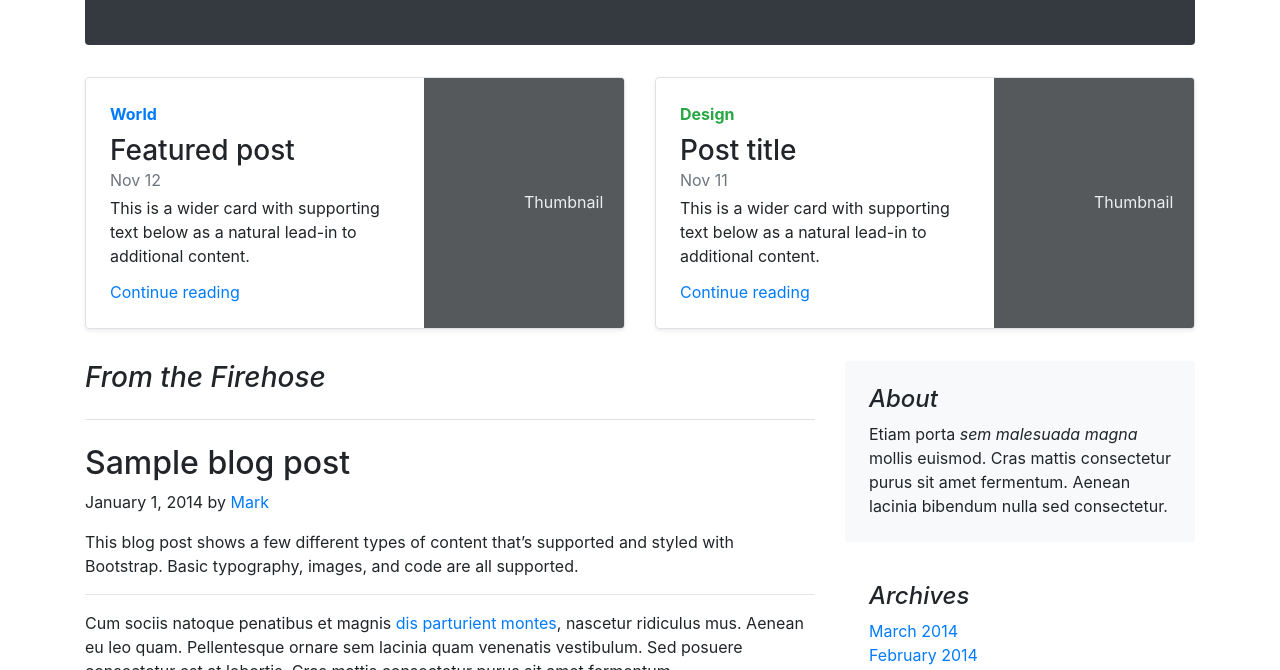
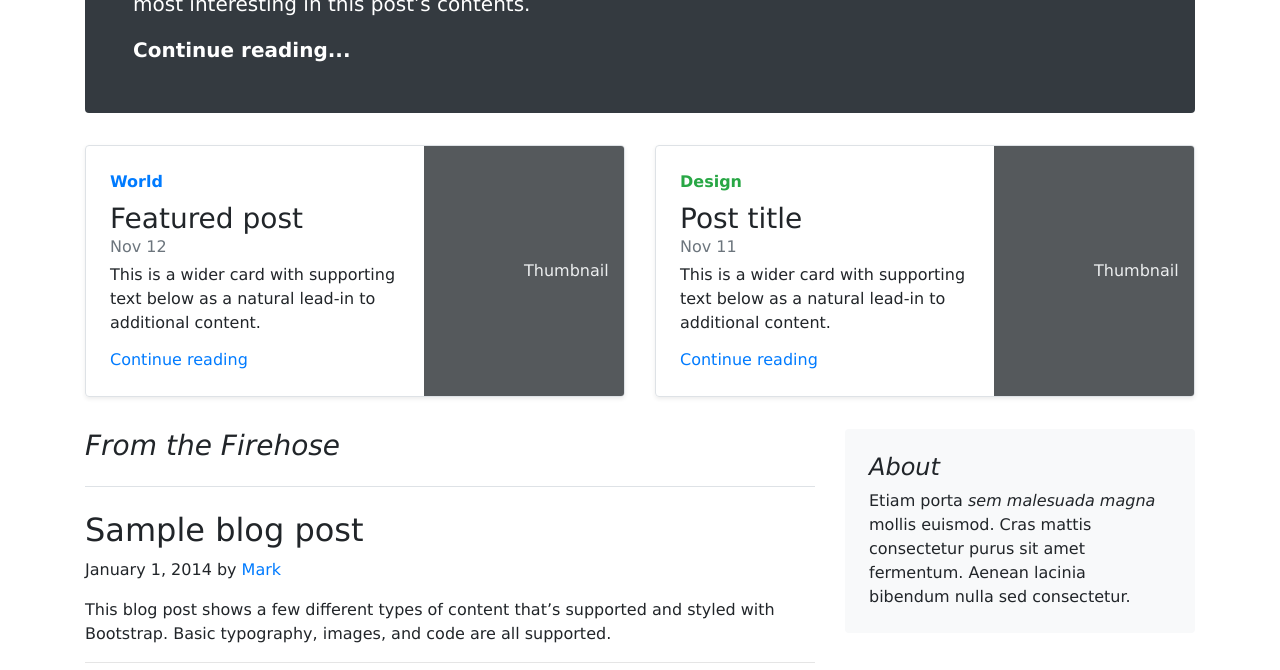
Before and after one commit to krishnaperumal/design-system-bootstrap-ref, a website: page src/index.html in a window 1280 px wide. Shown: the part 456-1126 px from the top of the page. Drawn offline with nearby package versions, Linux system fonts and the light colour scheme; files that its build step writes are made by us from their sources.

Commit message:
audi font type is added

```diff
--- a/src/scss/app.scss
+++ b/src/scss/app.scss
@@ -1,5 +1,5 @@
 // Import Custom Variables
-
+@import "./utils/variables";
 
 @import "./vendors/bootstrap";
 @import "./vendors/fontawesome";
--- /dev/null
+++ b/src/scss/utils/_variables.scss
@@ -0,0 +1,4 @@
+// stylelint-disable value-keyword-case
+$font-family-sans-serif:      "AudiTypeExtended", "Verdana", "Geneva", -apple-system, BlinkMacSystemFont, "Segoe UI",  "Helvetica Neue", Arial, "Noto Sans", sans-serif, "Apple Color Emoji", "Segoe UI Emoji", "Segoe UI Symbol", "Noto Color Emoji" !default;
+$font-family-monospace:       SFMono-Regular, Menlo, Monaco, Consolas, Roboto, "Liberation Mono", "Courier New", monospace !default;
+$font-family-base:            $font-family-sans-serif !default;
```
